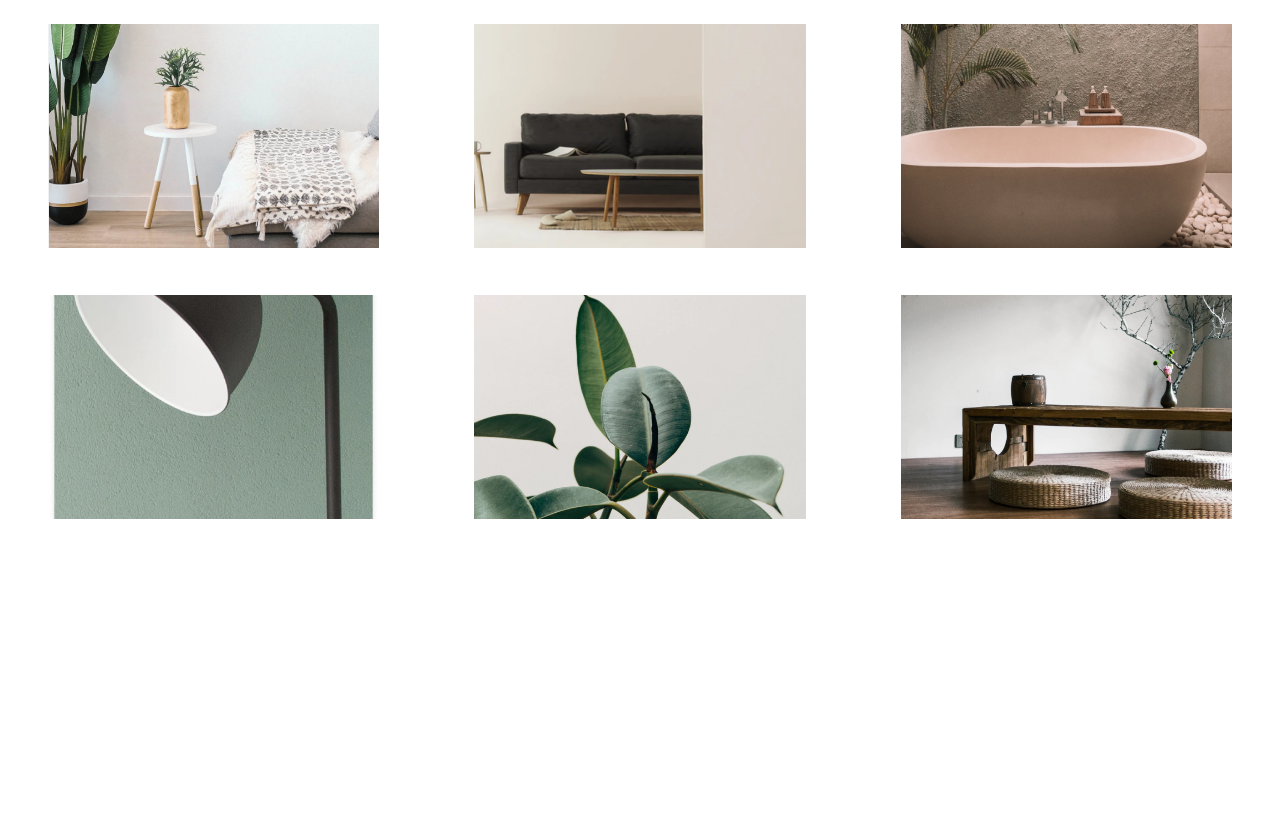
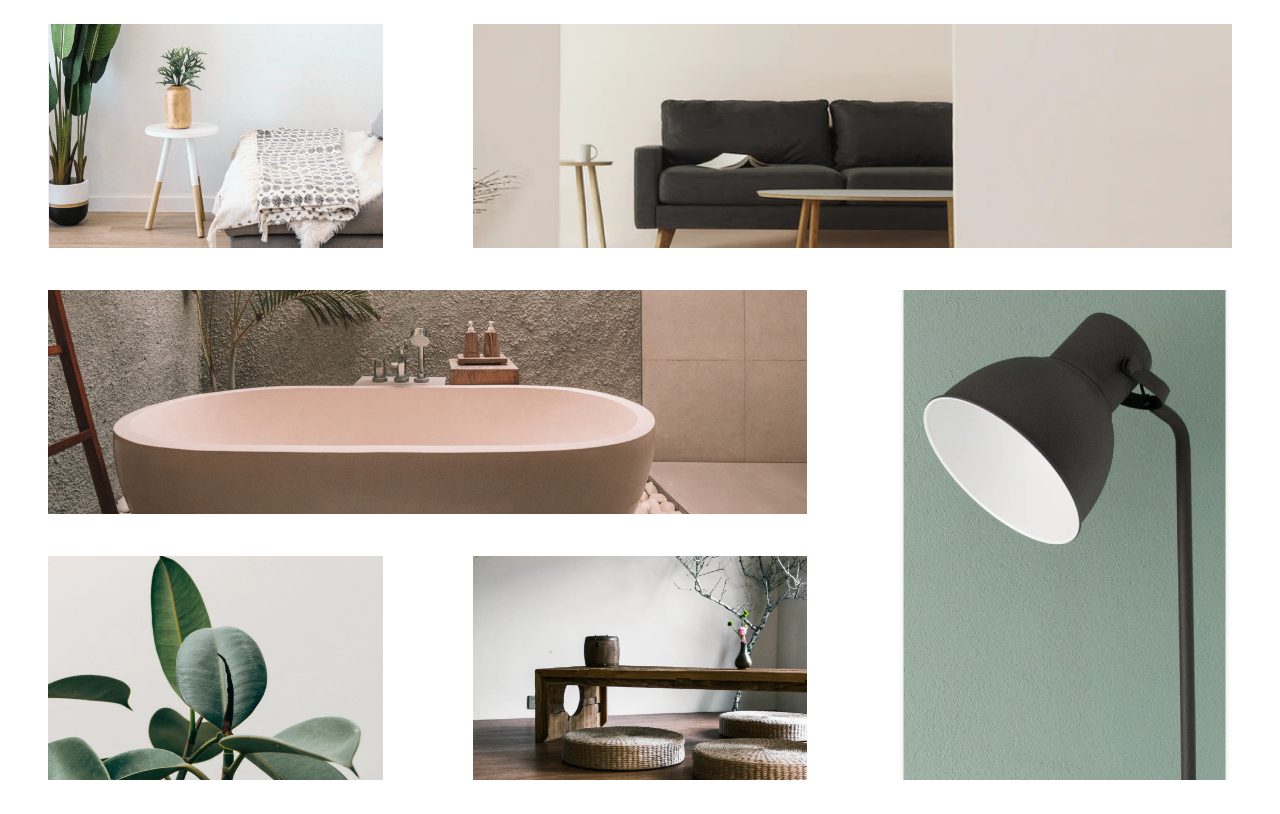
Before and after one commit to iampruven/devChallenge-mygallery-vp, a plain HTML site: page index.html in a window 1280 px wide. Drawn offline with Linux system fonts and the light colour scheme.

Commit message:
learning grid put img in grid with accessibility

```diff
--- a/styles.css
+++ b/styles.css
@@ -2,7 +2,7 @@
     display:grid;
     grid-template-columns: repeat(3,1fr);
     grid-template-rows:repeat(3,20vw);
-    grid-gap:15px;
+    grid-gap:10px;
     justify-content: center;
 }
 
@@ -11,3 +11,19 @@
     height:100%;
     object-fit: cover;
 }
+
+.grid-item-1{
+    grid-column: 1/2;
+}
+.grid-item-2{
+    grid-column:2/4;
+}
+
+.grid-item-3{
+    grid-column: 1/3;
+}
+.grid-item-4{
+    grid-column:3/4;
+    grid-row-start:2;
+    grid-row-end:4;
+}
```
